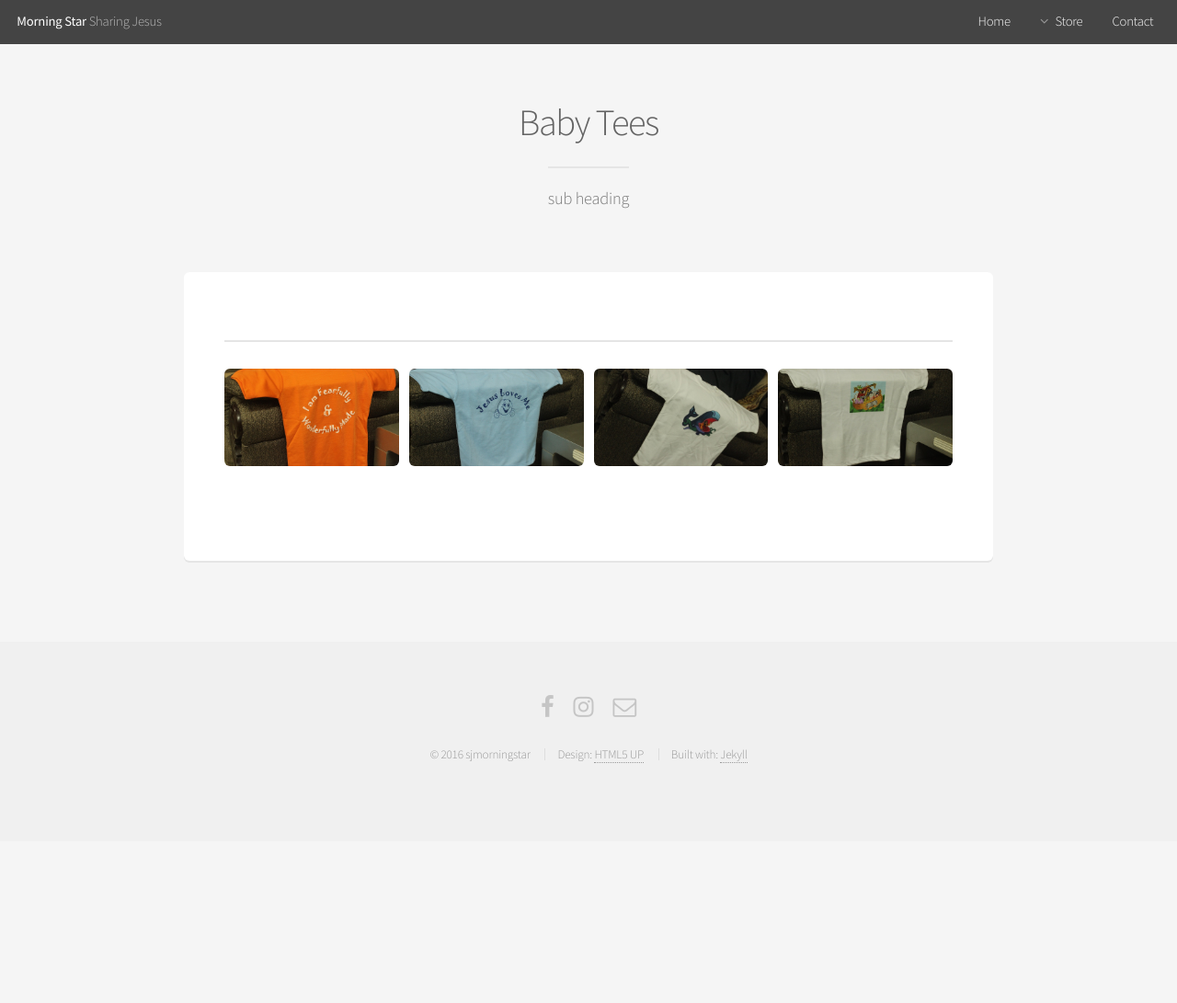
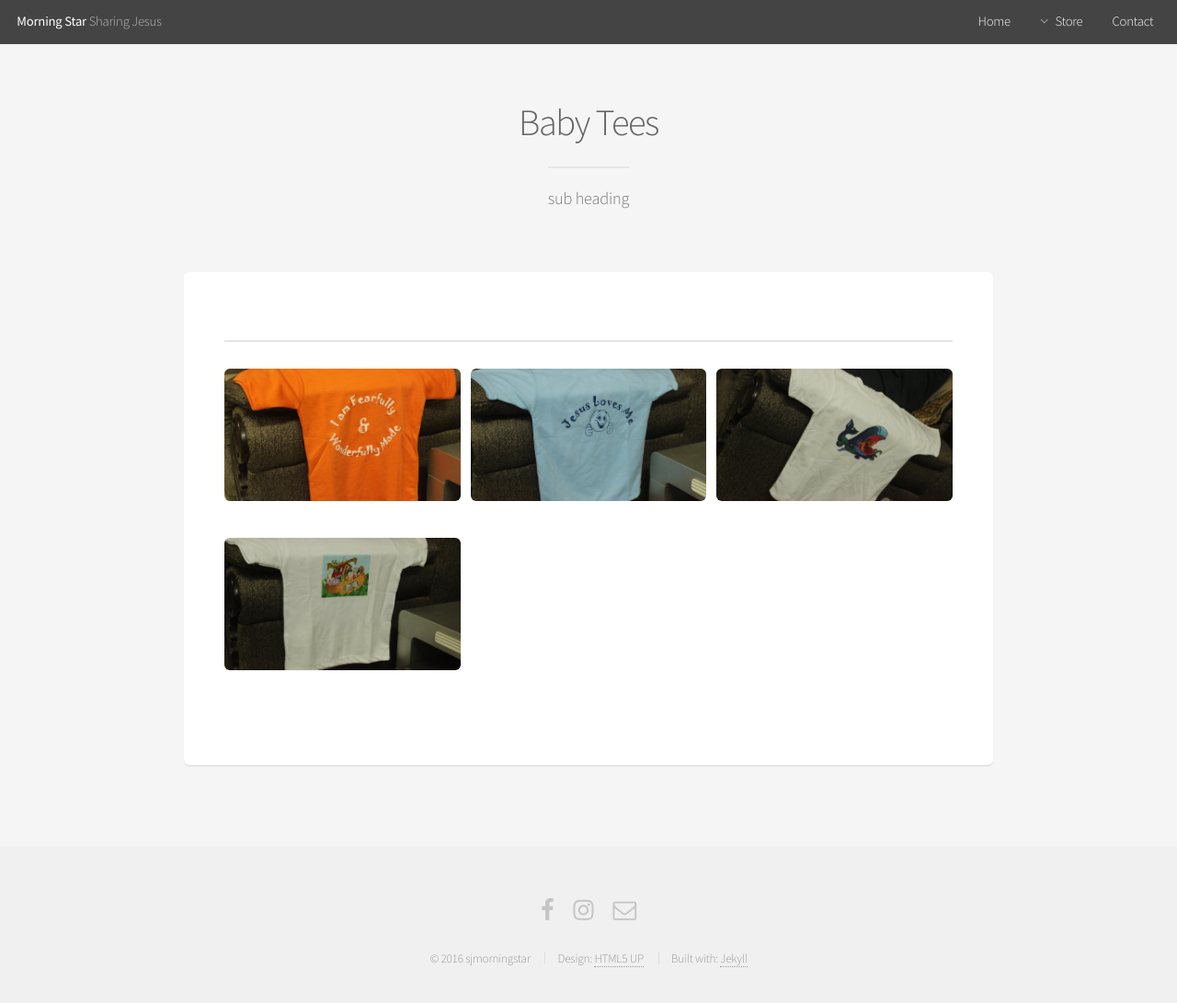
Before and after one commit to isvicbhasme/sjmorningstar, a Jekyll site: the page built from gallery/babytees.md, in a window 1280 px wide and 1137 px high. Shown: the top 1091 px of the window at 92% size. Built offline with Jekyll 4.4.1, drawn with Linux system fonts in a browser that asks for light colours; nearby versions of some CDN libraries; library files that are not in the unit come from our copies.

Commit message:
Rows and columns in gallery

```diff
--- a/_layouts/gallery.html
+++ b/_layouts/gallery.html
@@ -20,17 +20,26 @@ layout: default
 		<p>{{ content }}</p>
 		<hr />
 	<div class="box alt">
+
+		{% assign number = 0 %}
+		{% for image in page.images %}
+		{% assign colIndex = number | modulo:3 %}
+		{% if colIndex == 0 %}
 		<div class="row no-collapse half uniform">
-		{% for image in page.images %}
-			<div class="3u">
+		{% endif %}
+			<div class="4u">
 			<div class="image fit">
 				<a class="gallery image fit" href="{{site.galleryrootdir}}/{{image}}">
 					<img src="{{site.galleryrootdir}}/{{image}}"/>
 				</a>
 				</div>
 			</div>
+		{% if colIndex == 2 %}
+		</div>
+		{% endif %}
+		{% assign number = number | plus:1 %}
 		{% endfor %}
-		</div>
+
 	</div>
 	</section>
 	</div>
```
